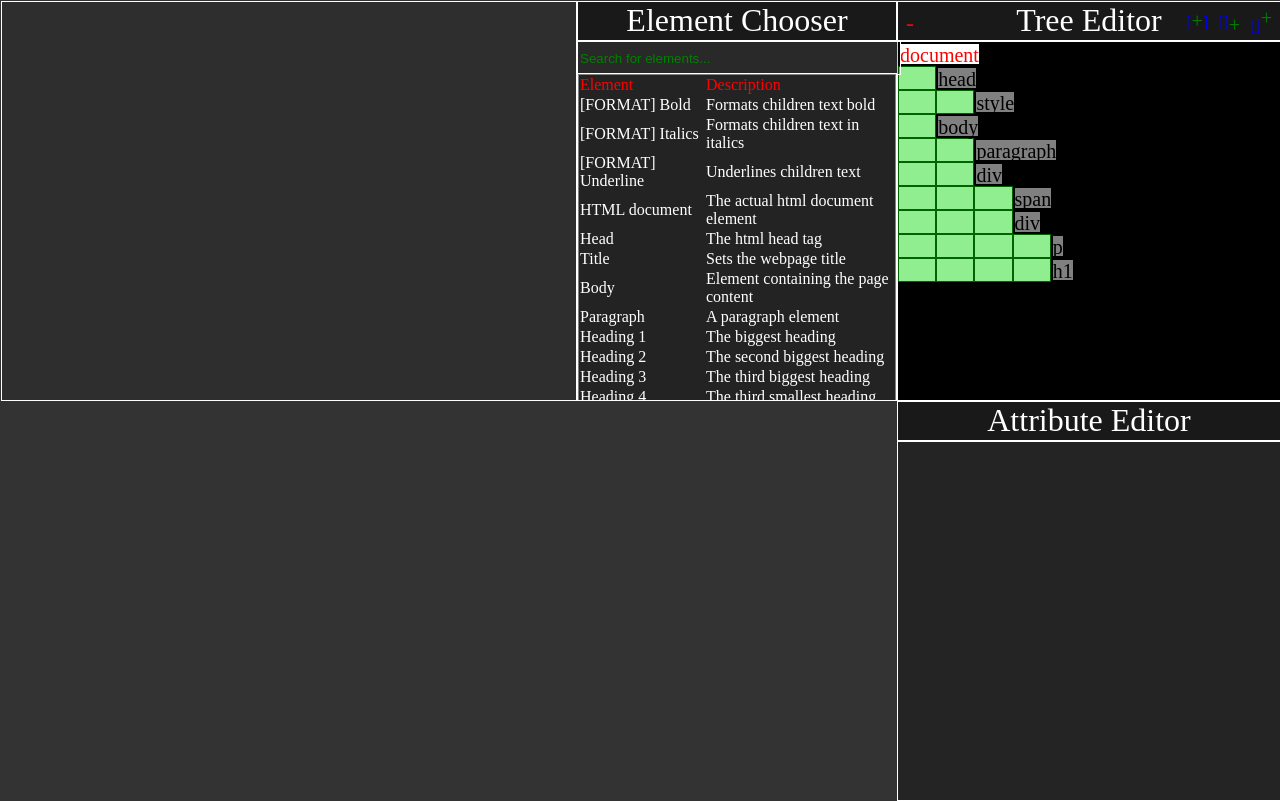
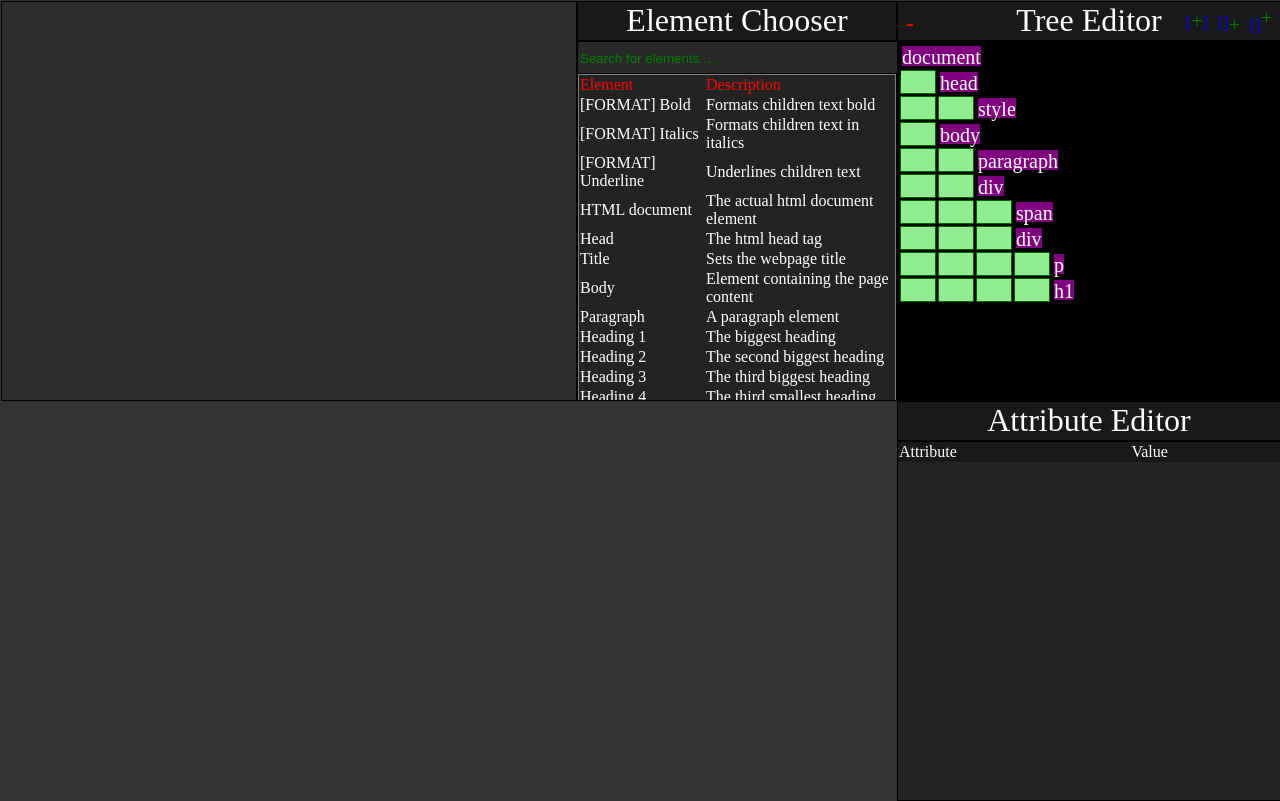
Before and after one commit to WarrenHood/WebGDE, a website: page index.html in a window 1280 px wide. Drawn offline with Linux system fonts and the light colour scheme.

Commit message:
UI improvements

```diff
--- a/assets/script.js
+++ b/assets/script.js
@@ -1,11 +1,22 @@
 global_elts = [];
+tree_selected = null;
 doc = new elt("html","/html","document");
-tree_selected = doc;
 function stringrep(char,reps){
   var s = "";
   for(var i = 0;i < reps;i++)s+=char;
   return s;
 };
+function loadAtts(){
+  var table = "<table style='width:inherit;border-collapse:collapse;'>";
+  table += "<tr><td>Attribute</td><td>Value</td></tr>";
+  if(tree_selected)for(var i=0;i<tree_selected.atts.length;i++){
+
+    table+= "<tr><td>"+tree_selected.atts[i].name + "</td>"
+    + "<td>"+tree_selected.atts[i].val+"</td></tr>";
+  }
+  table += "</table>";
+  attribute_editor.innerHTML = table;
+}
 function getElt(global_id){
   return global_elts[global_id];
 }
@@ -79,7 +90,8 @@ function addInside(){
   update_pane();
 }
 function update_pane(){
-  html_tree_pane.innerHTML = "<table cellspacing='0' cellpadding='0' id='tree_table'>"+ mapOut(doc)+"</table>";
+  html_tree_pane.innerHTML = "<table cellspacing='2' cellpadding='0' id='tree_table'>"+ mapOut(doc)+"</table>";
+  loadAtts();
 }
 function mapOut(root,level){
   level = level || 0;
@@ -97,9 +109,9 @@ function mapOut(root,level){
     "background:red;border:0.5px solid darkred;"
   );
   var str = "<tr>"+stringrep("<td style='"+init_block_style+"'></td>",level) +"<td><div style='\
-  "+((root == tree_selected)?
-  "color:red;background:white;":
-  "color:black;background:grey;")
+  "+((tree_selected && root == tree_selected)?
+  "color:black;background:purple;":
+  "color:white;background:purple;")
   +
   "\
     border:0.5px solid black;border-right:none;\
--- a/assets/style.css
+++ b/assets/style.css
@@ -14,20 +14,21 @@ html, body {
   border:0.5px solid black;
   height:2.5vh;
   font-size:2.5vh;
+  border-spacing: 10px;
 }
 #preview {
   background:rgba(0,0,0,0.1);
   position:absolute;
   top:1px;
   left:1px;
-  border:1px solid white;
+  border:1px solid black;
 }
 ::-webkit-scrollbar {
 display: none;
 }
 #element-chooser {
   background:rgba(0,0,0,0.3);
-  border:1px solid white;
+  border:1px solid black;
   position:absolute;
   overflow-x:hidden;
   overflow-y:auto;
@@ -35,27 +36,28 @@ display: none;
 #element-search {
   background:rgba(0,0,0,0.2);
   position:absolute;
-  border:1px solid white;
+  border:1px solid black;
   color:green;
 }
 #element-head {
   background:rgba(0,0,0,0.5);
   position:absolute;
-  border:1px solid white;
+  border:1px solid black;
   text-align:center;
   font-size:4vh;
   top:1px;
 }
 #html-tree {
   background:rgba(0,0,0,0.3);
-  border:1px solid white;
+  border:1px solid black;
   position:absolute;
   background:black;
+  overflow:auto;
 }
 #html-tree-head {
   background:rgba(0,0,0,0.5);
   position:absolute;
-  border:1px solid white;
+  border:1px solid black;
   text-align:center;
   font-size:4vh;
 }
@@ -91,13 +93,13 @@ display: none;
 }
 #attribute-editor {
   background:rgba(0,0,0,0.3);
-  border:1px solid white;
+  border:1px solid black;
   position:absolute;
 }
 #attribute-head{
   background:rgba(0,0,0,0.5);
   position:absolute;
-  border:1px solid white;
+  border:1px solid black;
   text-align: center;
   font-size:4vh;
 }
```
